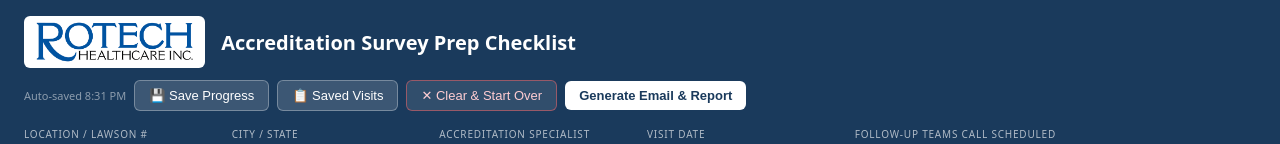
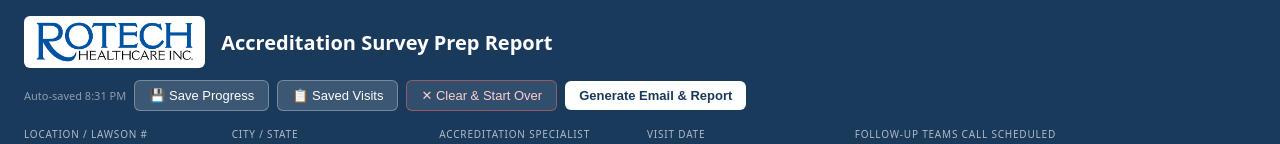
Before and after one commit to clandtroop/rotech-survey-prep, a React (Vite) app: page / in a window 1280 px wide. Shown: the top 144 px of the page. Built offline with nearby package versions, Linux system fonts and the light colour scheme.

Commit message:
Update title from 'Checklist' to 'Report'

```diff
--- a/src/App.jsx
+++ b/src/App.jsx
@@ -774,7 +774,7 @@
         <div style={{ display: "flex", justifyContent: "space-between", alignItems: "flex-start", flexWrap: "wrap", gap: 12 }}>
           <div style={{ display: "flex", alignItems: "center", gap: 16 }}>
             <img src="/rotech-survey-prep/rotech-logo.jpg" alt="Rotech Healthcare" style={{ height: 52, width: "auto", background: "#fff", borderRadius: 6, padding: "4px 10px" }} />
-            <div style={{ fontSize: 20, fontWeight: 600 }}>Accreditation Survey Prep Checklist</div>
+            <div style={{ fontSize: 20, fontWeight: 600 }}>Accreditation Survey Prep Report</div>
           </div>
           <div style={{ display: "flex", gap: 8, alignItems: "center", flexWrap: "wrap" }}>
             {savedAt && view === "form" && (
```
